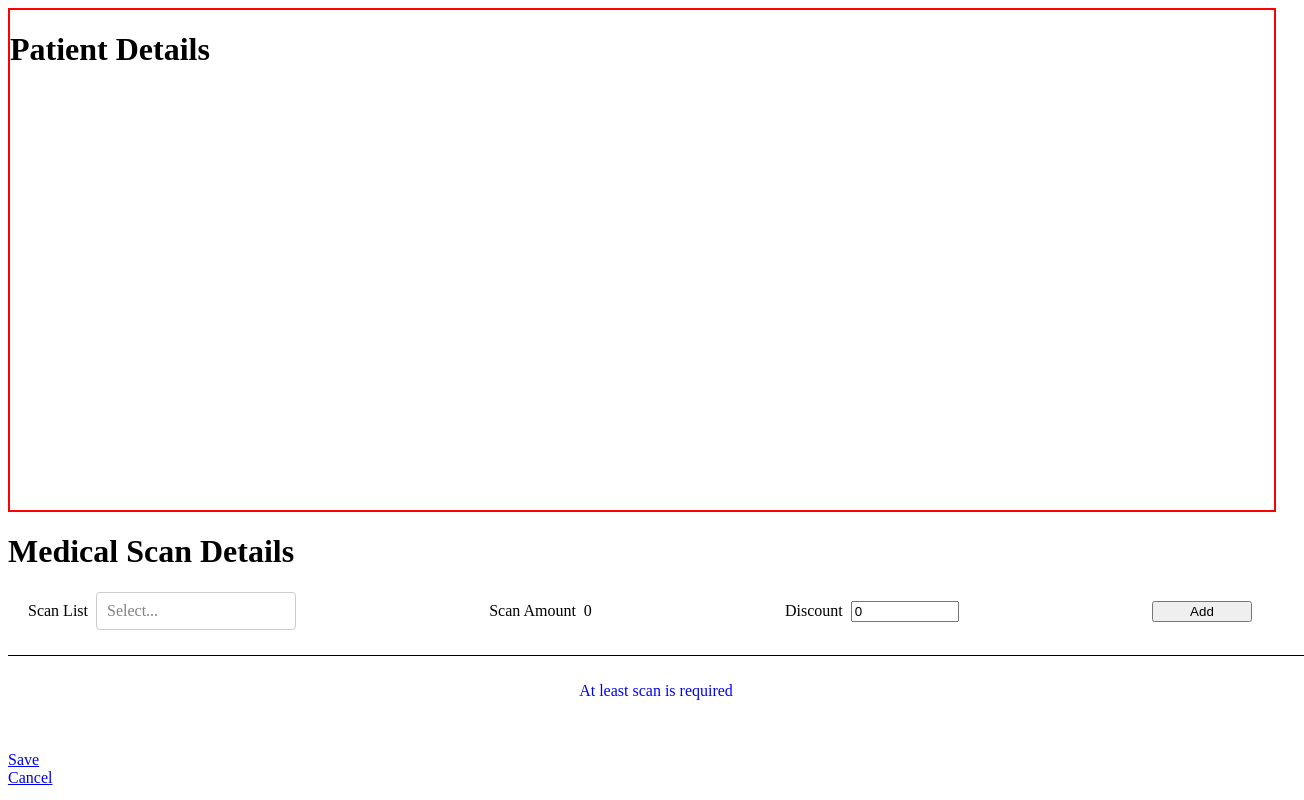
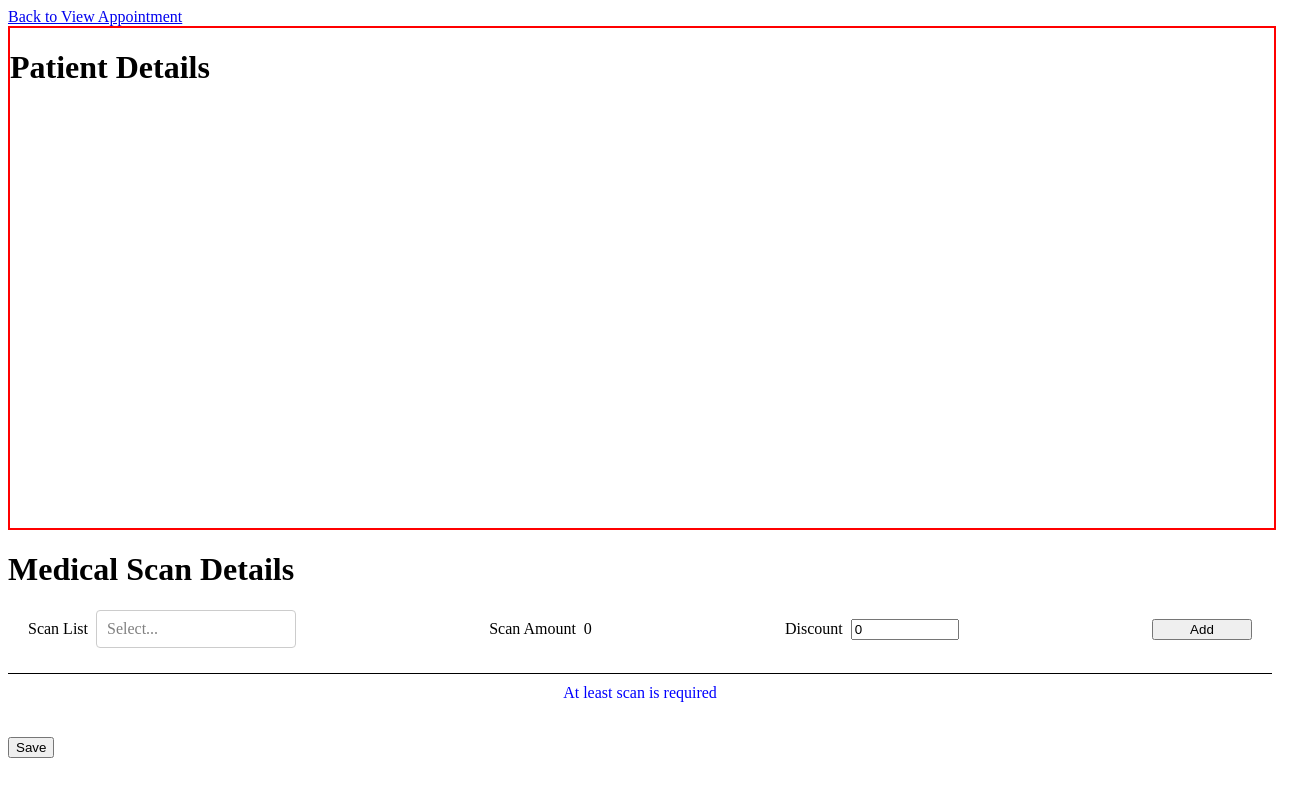
Before and after one commit to LiangA/patient-billing-app, a React (Create React App) app: page /add in a window 1280 px wide. Shown: the whole page, 1304 px wide, since content can reach past the window. Built offline with nearby package versions, Linux system fonts and the light colour scheme.

Commit message:
♻️  [refactor] refactor AddPatientAppointment component's ui and scss

```diff
--- a/src/components/AddPatientAppointment.js
+++ b/src/components/AddPatientAppointment.js
@@ -7,6 +7,7 @@ import MedicalScanSearch from './MedicalScanSearch';
 const AddPatientAppointment = () => {
   return (
     <div className="add-patient-appointment">
+      <Link to="/">Back to View Appointment</Link>
       <div className="patient-details">
         <h1>Patient Details</h1>
       </div>
@@ -17,9 +18,7 @@ const AddPatientAppointment = () => {
         <MedicalScanTable />
       </div>
 
-      <Link to="/">Save</Link>
-      <br />
-      <Link to="/">Cancel</Link>
+      <button>Save</button>
     </div>
   );
 };
--- a/src/components/AddPatientAppointment.scss
+++ b/src/components/AddPatientAppointment.scss
@@ -41,16 +41,11 @@
   margin: 25px 0;
   border-collapse: collapse;
   border-top: 1px solid black;
+  text-align: center;
 
-  &,
   th,
   td {
     padding: 16px;
-    text-align: center;
-  }
-
-  th,
-  td {
     border-bottom: 1px solid lightgray;
   }
 
```
